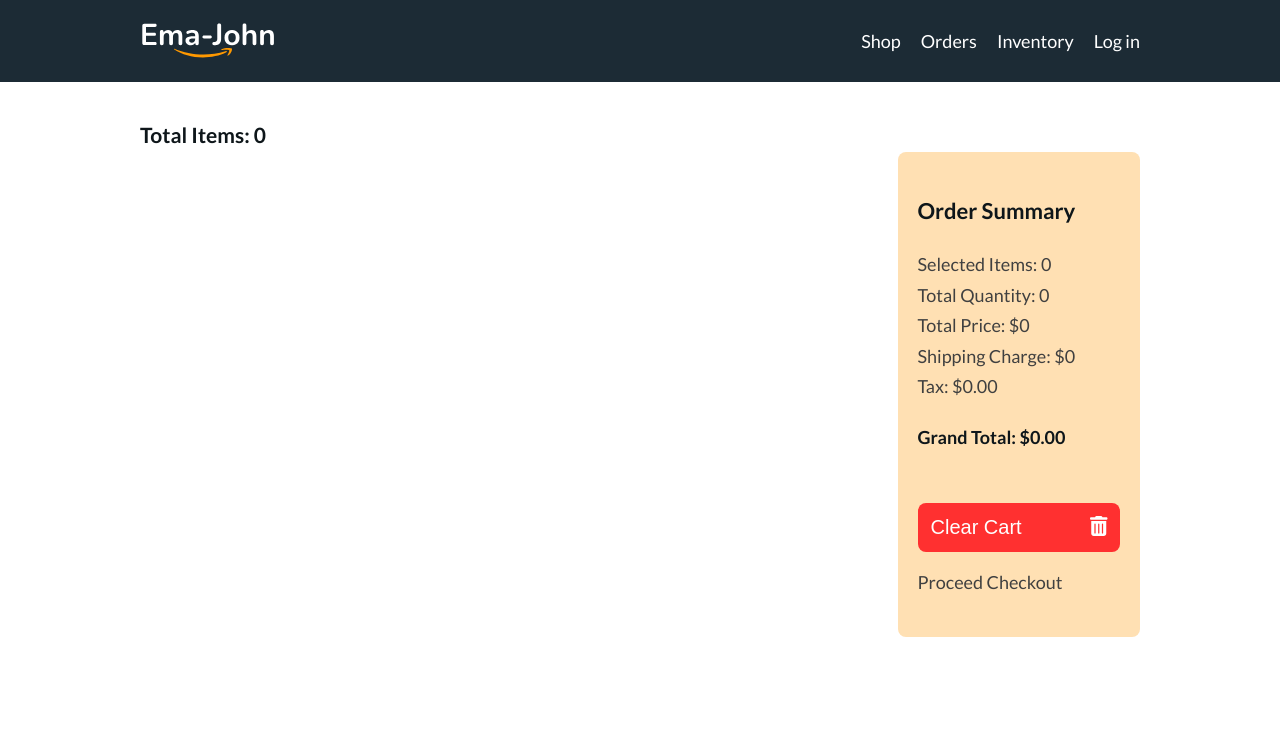
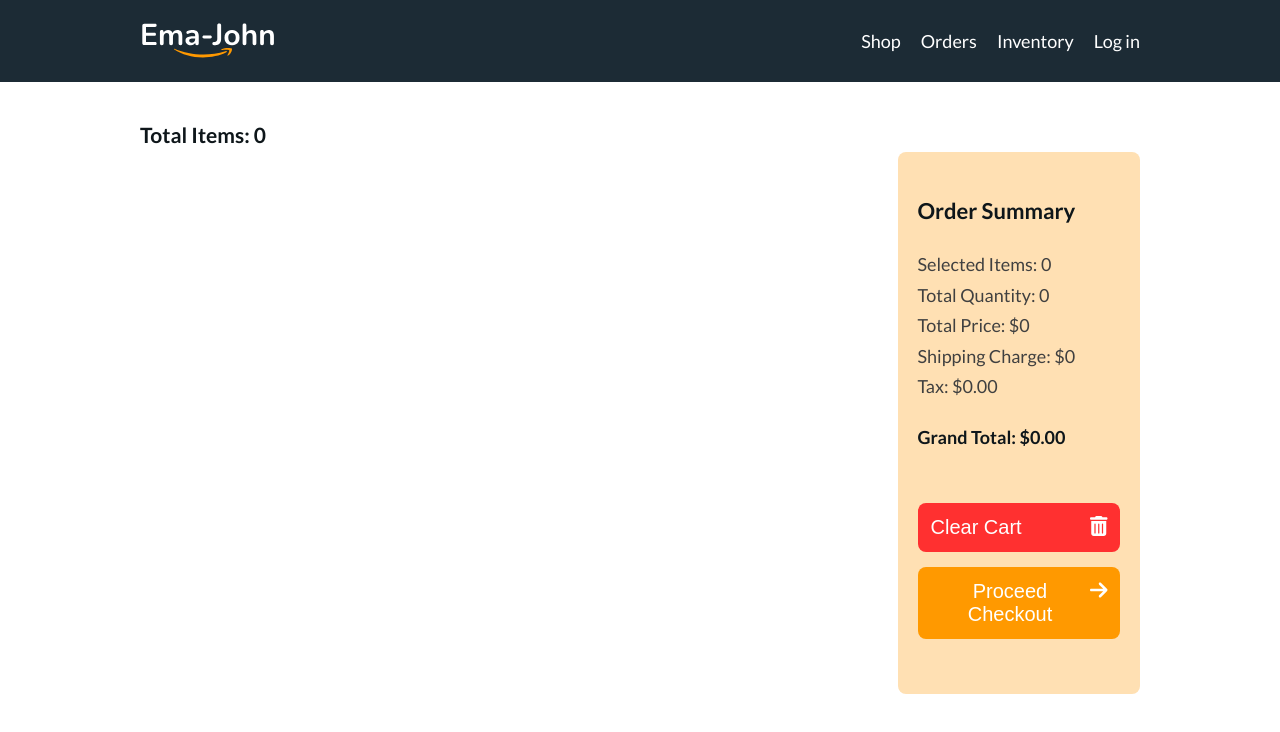
Before and after one commit to naimurcse/react-ema-john-recap, a React (Vite) app: page /orders in a window 1280 px wide. Shown: the top 732 px of the page. Built offline with nearby package versions, Linux system fonts and the light colour scheme.

Commit message:
Liked with useNavigate on Proceed Checkout  Button

```diff
--- a/src/components/Orders/Orders.jsx
+++ b/src/components/Orders/Orders.jsx
@@ -2,13 +2,16 @@ import { useState } from "react";
 import { deleteShoppingCart, getShoppingCartFromDb, removeItemFromDb } from "../../utilities/fake";
 import Cart from "../Cart/Cart";
 import "./Order.css";
-import { Link, useLoaderData } from "react-router-dom";
+import { Link, useLoaderData, useNavigate } from "react-router-dom";
 import ReviewItem from "../ReviewItem/ReviewItem";
+import { FontAwesomeIcon } from "@fortawesome/react-fontawesome";
+import { faArrowRight } from "@fortawesome/free-solid-svg-icons";
 
 const Orders = () => {
    const loadedCart = useLoaderData();
    // console.log(loadedCart);
    const [cart, setCart] = useState(loadedCart);
+   const nevigate = useNavigate();
 
    const removeItemHandler = (id) => {
       let remainProducts = cart.filter((product) => product.id !== id);
@@ -38,7 +41,13 @@ const Orders = () => {
          <div>
             <div className="order-cart">
                <Cart cart={cart} deleteShoppingCartHandler={deleteShoppingCartHandler}>
-                  <div>Proceed Checkout</div>
+                  <button
+                     className="btn btn-flex btn-warning"
+                     onClick={() => nevigate("/checkout")}
+                  >
+                     <span>Proceed Checkout</span>
+                     <FontAwesomeIcon icon={faArrowRight} />
+                  </button>
                </Cart>
             </div>
          </div>
```
